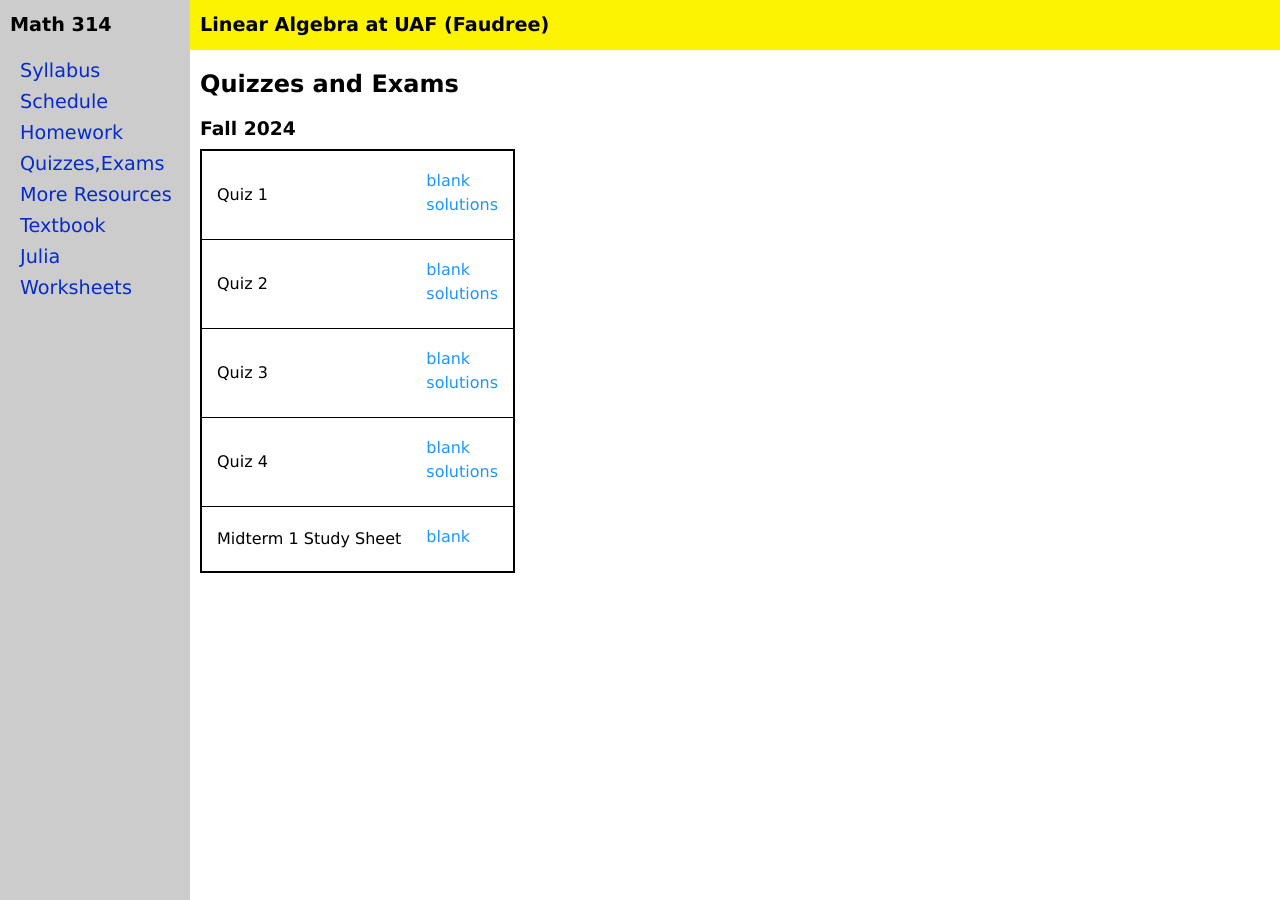
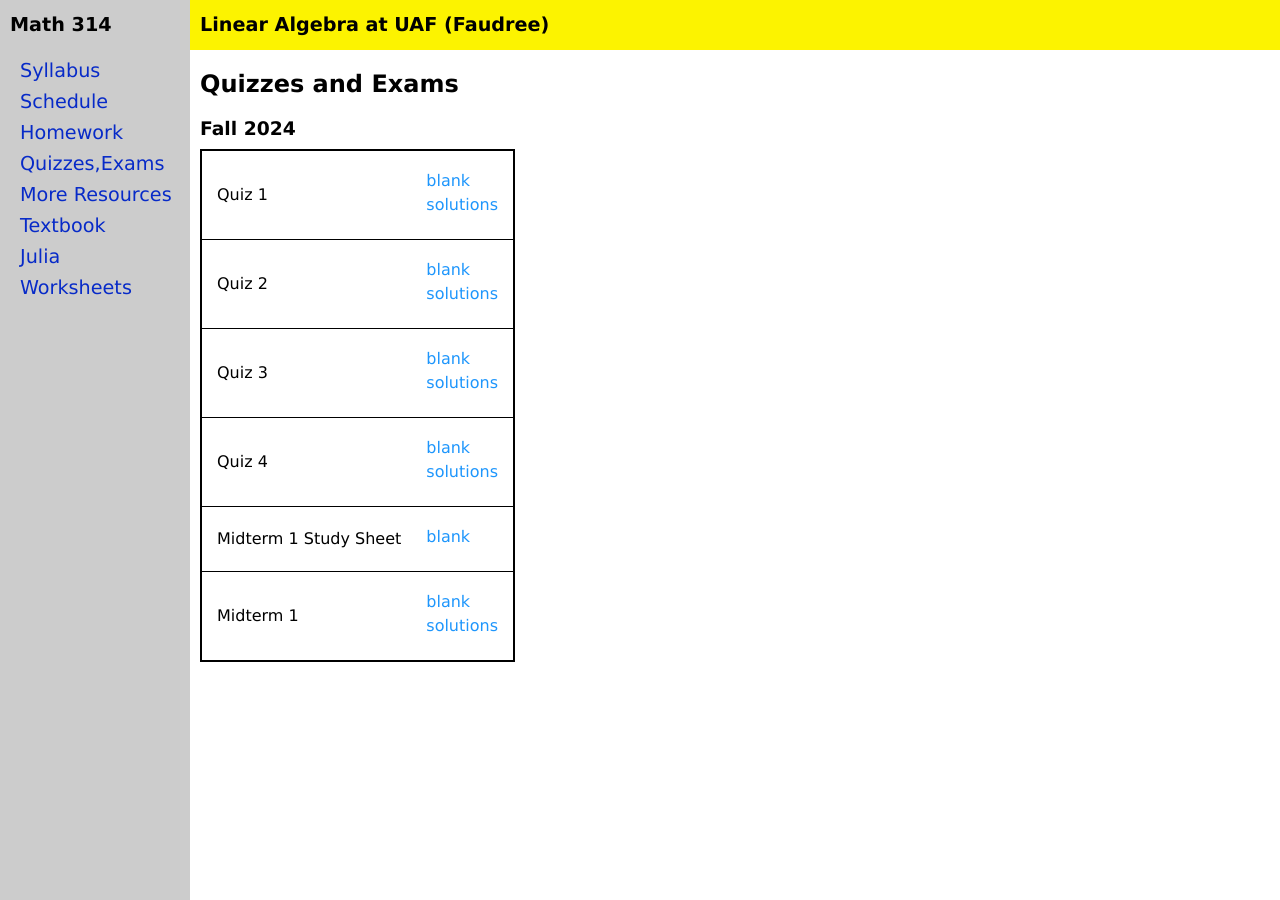
Before and after one commit to jrfaudree/LA, a Jekyll site: the page built from quizexam.md, in a window 1280 px wide. Built offline with Jekyll 4.4.1, drawn with Linux system fonts in a browser that asks for light colours.

Commit message:
Update quizexam.yml

```diff
--- a/_data/quizexam.yml
+++ b/_data/quizexam.yml
@@ -15,3 +15,6 @@ quizexam:
   solutions: M314f24_q4-s.pdf
 - name: Midterm 1 Study Sheet
   blank: MT1Study.pdf
+- name: Midterm 1
+  blank: M314_F24_M1.pdf
+  solutions: M314_F24_M1-s.pdf
```
